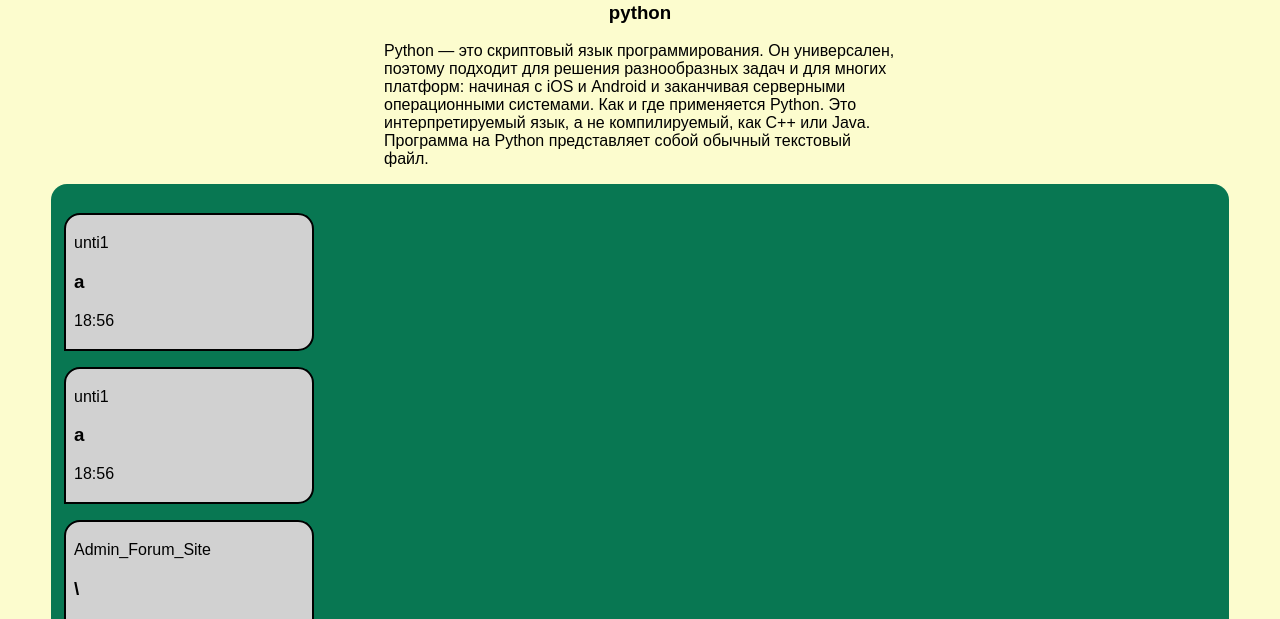
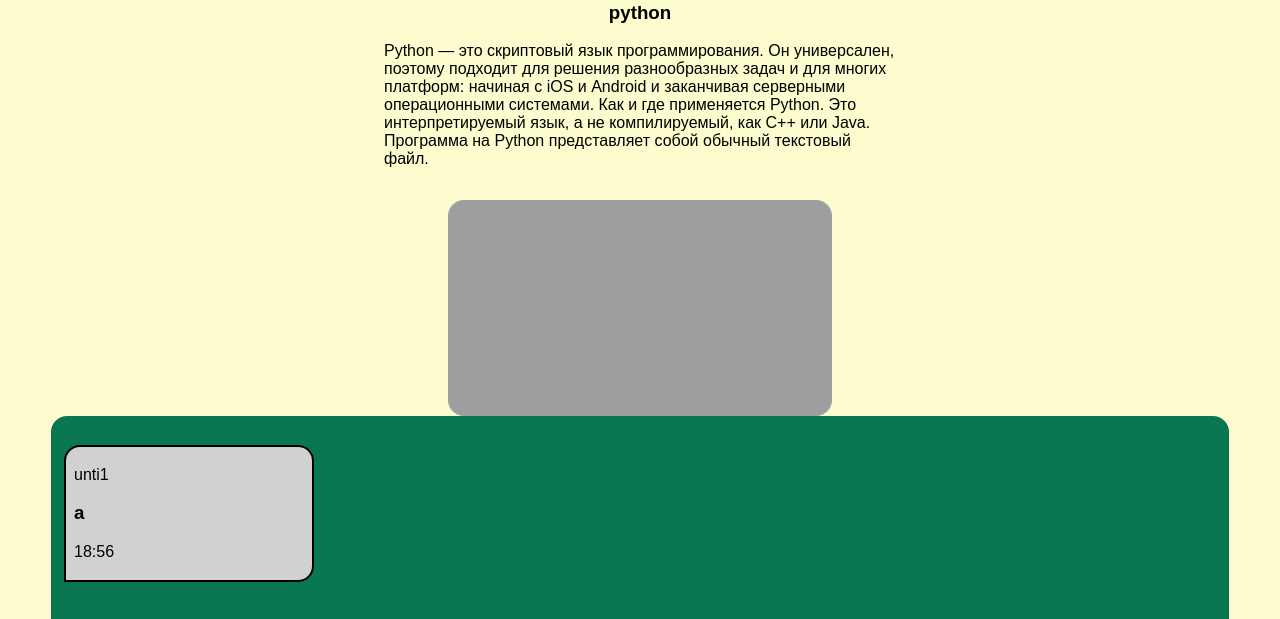
Before and after one commit to Marvelous-A/ForumSite, a Django app: page /topic_detail/1 in a window 1280 px wide. Shown: the part 335-954 px from the top of the page. Run offline with Django 5.2, Linux system fonts and the light colour scheme; a user stored in the database is signed in; data comes from the database, SQL or seed files in the repository; both versions use the stored data as it was after the commit.

Commit message:
admin/image

```diff
--- a/forum/models.py
+++ b/forum/models.py
@@ -25,9 +25,9 @@ def create_user_profile(sender, instance, created, **kwargs):
     if created:
         Profile.objects.create(user=instance)
 
-@receiver(post_save, sender=User)
-def save_user_profile(sender, instance, **kawrgs):
-    instance.profile.save()
+# @receiver(post_save, sender=User)
+# def save_user_profile(sender, instance, **kawrgs):
+#     instance.profile.save()
 
 class Message(models.Model):
     author = models.ForeignKey(User, on_delete=models.CASCADE, blank=True)
--- a/forum/templates/card/main.html
+++ b/forum/templates/card/main.html
@@ -7,6 +7,7 @@
             <a class='topic_card' href="{% url 'topic_detail' pk=topic.pk %}">
                 <div>
                     <img class='image' src={{ topic.image }} alt='фото'\>
+                    <img class='image' src='media\messages\opera_QNlW8VYdvc.png' alt='foto_user'\>
                     <p>{{topic.title}}</p>
                 </div>
             </a>
--- a/forum/templates/card/topic_detail.html
+++ b/forum/templates/card/topic_detail.html
@@ -4,13 +4,16 @@
     <div id='topic_head'>
         <h3 id='title_topic'>{{topic.title}}</h3>
         <p id='title_discription'>{{topic.discription}}</p>
+        <img class='image' src='http://127.0.0.1:8000/media/messages/opera_5zJA5998SS.png' alt='foto_user'>
     </div>
     <div id="window">
         {% for message in messages %}
             {% if message.author == user %}
                 <p><div class='message' id='text_message_author-user'><h3>{{message.text}}</h3><p>{{message.time|date:"H:i"}}</p></div></p>
+                <img class='image' src={{message.image}} alt='foto_author'\><p>{{message.image}}</p>
             {% else %}
                 <p><div class='message' id='text_message_author-users'><p id='message_users'>{{message.author}}</p><h3>{{message.text}}</h3><p>{{message.time|date:"H:i"}}</p></div></p>
+                <img class='image' src='media/messages/opera_qrb6OdEPWU_9dVPwGf.png' alt='foto_users'\><p>{{message.image}}</p>
             {% endif %}
         {% endfor %}
     </div>
```
Also changed, not shown: db.sqlite3, forum/templates/card/base.html (indentation only), media/messages/ShareX_tKO0DEGhDC.png (deleted), media/messages/opera_NXxMLcteaB.png (deleted), media/messages/opera_QNlW8VYdvc.png (added), media/messages/opera_QNlW8VYdvc_sQx7zEh.png (added), media/messages/Снимок_экрана_2024-04-26_122431.png (deleted), 1 other file.
